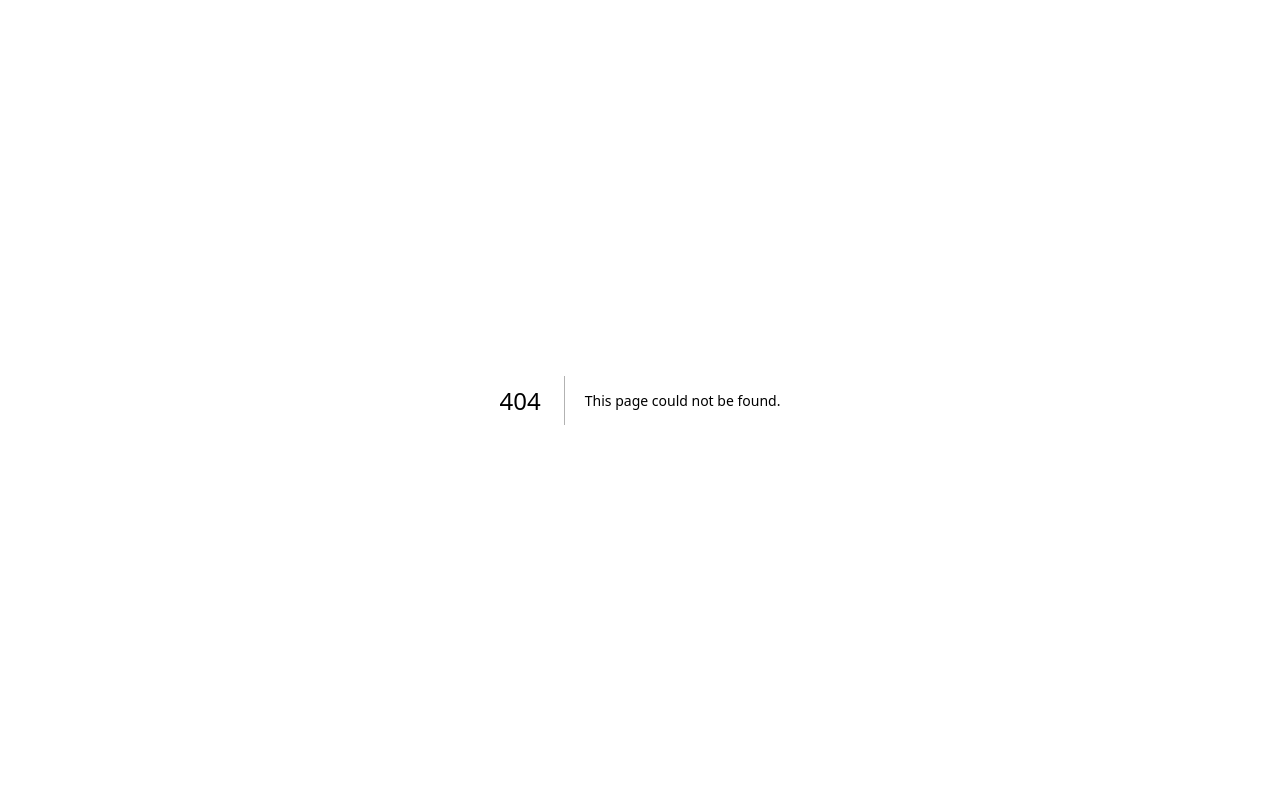
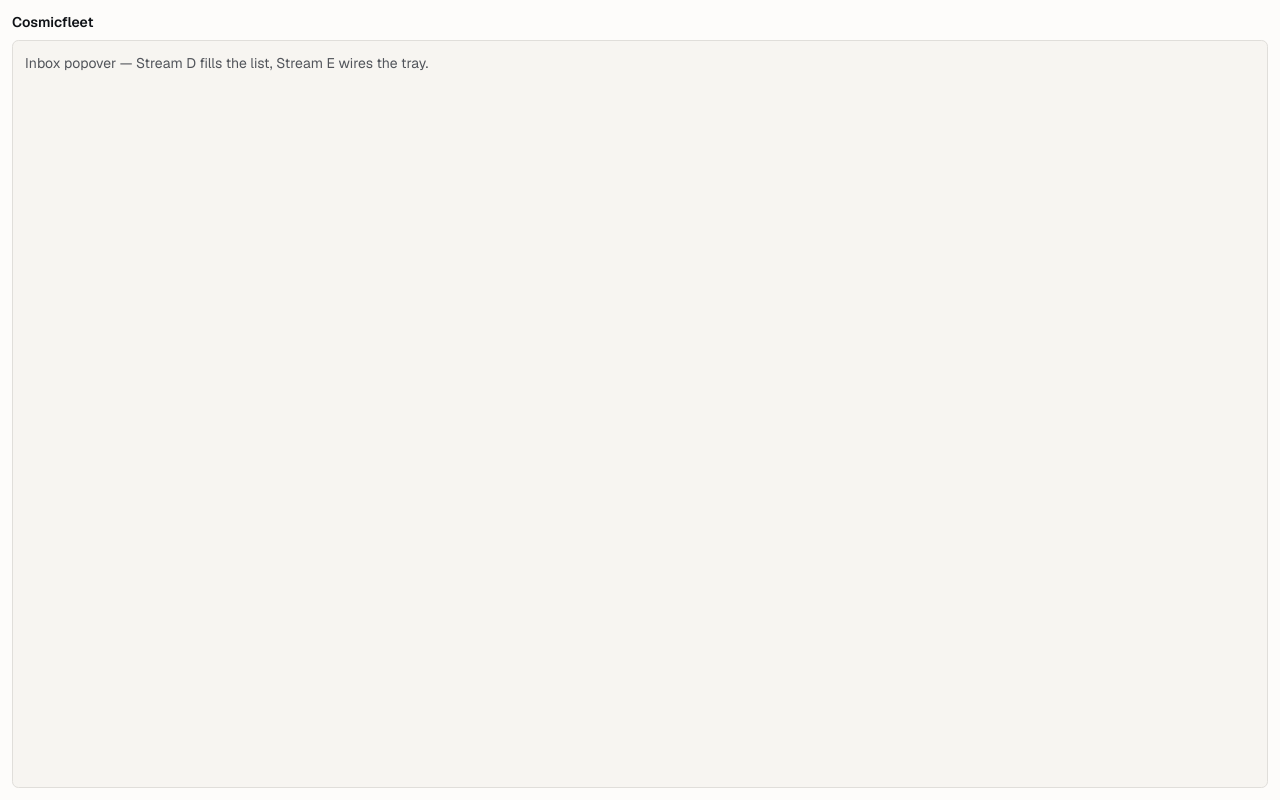
Before and after one commit to RayCosmiclan/cosmiclan, a Next.js app: page /menubar in a window 1280 px wide. Before the commit this address had no page. Built offline with nearby package versions, Linux system fonts and the light colour scheme.

Commit message:
scaffold /menubar route for Tauri popover

```diff
--- /dev/null
+++ b/src/app/menubar/layout.tsx
@@ -0,0 +1,9 @@
+import type { ReactNode } from "react";
+
+export default function Layout({ children }: { children: ReactNode }) {
+  return (
+    <div className="h-screen w-screen bg-[var(--background)] text-[var(--foreground)]">
+      {children}
+    </div>
+  );
+}
--- /dev/null
+++ b/src/app/menubar/page.tsx
@@ -0,0 +1,12 @@
+export default function Page() {
+  return (
+    <div className="flex h-full flex-col p-3">
+      <div className="mb-2 text-sm font-semibold text-[var(--foreground)]">
+        Cosmicfleet
+      </div>
+      <div className="flex-1 overflow-y-auto rounded-md border border-[var(--border)] bg-[var(--surface-2)] p-3 text-sm text-[var(--muted-fg)]">
+        Inbox popover — Stream D fills the list, Stream E wires the tray.
+      </div>
+    </div>
+  );
+}
```
